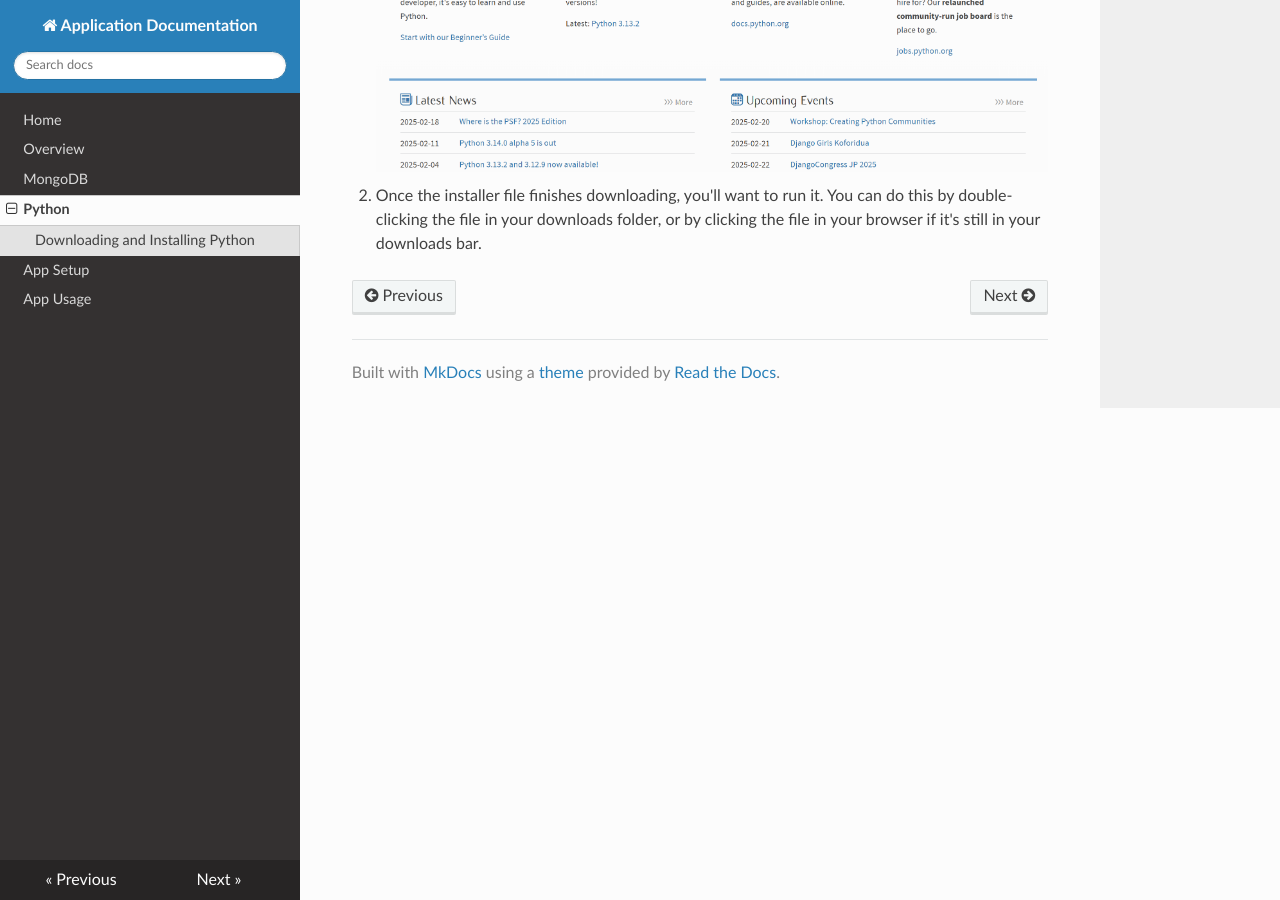
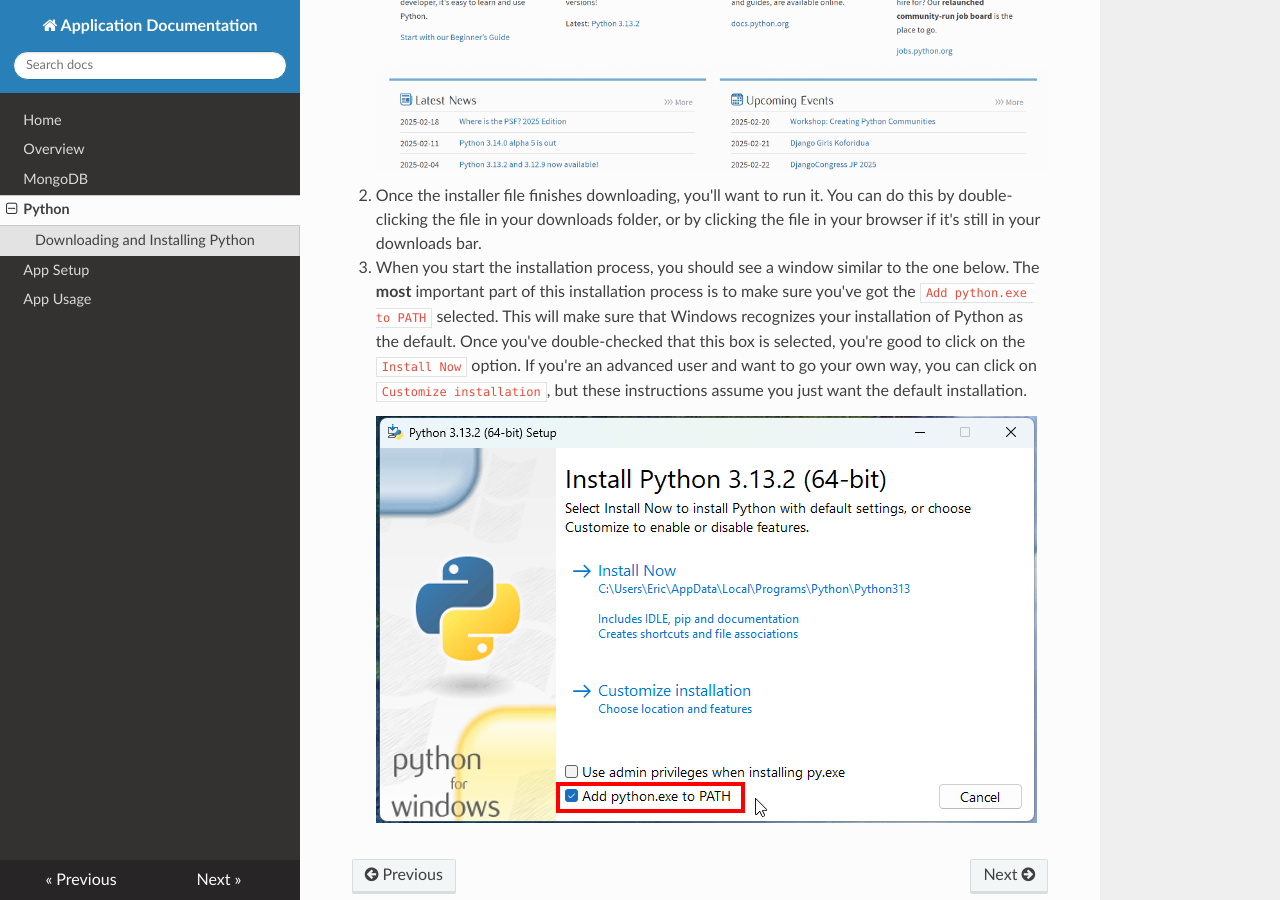
Before and after one commit to EricS0110/custom-collections-desktop-app, an MkDocs documentation site: the page built from docs/python_setup.md, in a window 1280 px wide and 900 px high, scrolled down 909 px. Built offline with MkDocs 1.6.1, drawn with Linux system fonts in a browser that asks for light colours; nearby versions of some CDN libraries.

Commit message:
Continuing Python setup instructions

```diff
--- a/docs/python_setup.md
+++ b/docs/python_setup.md
@@ -16,3 +16,9 @@
 ![Python Download Page](images/PythonSetup/PythonSetup001.png)
 2. Once the installer file finishes downloading, you'll want to run it.  You can do this by double-clicking the file in
 your downloads folder, or by clicking the file in your browser if it's still in your downloads bar.
+3. When you start the installation process, you should see a window similar to the one below.  The **most** important
+part of this installation process is to make sure you've got the `Add python.exe to PATH` selected.  This will make
+sure that Windows recognizes your installation of Python as the default.  Once you've double-checked that this box is
+selected, you're good to click on the `Install Now` option.  If you're an advanced user and want to go your own way,
+you can click on `Customize installation`, but these instructions assume you just want the default installation.
+![Python Installation Start](images/PythonSetup/PythonSetup002.png)
```
Also changed, not shown: docs/images/PythonSetup/PythonSetup002.png (added), docs/images/PythonSetup/PythonSetup003.png (added), docs/images/PythonSetup/PythonSetup004.png (added).
